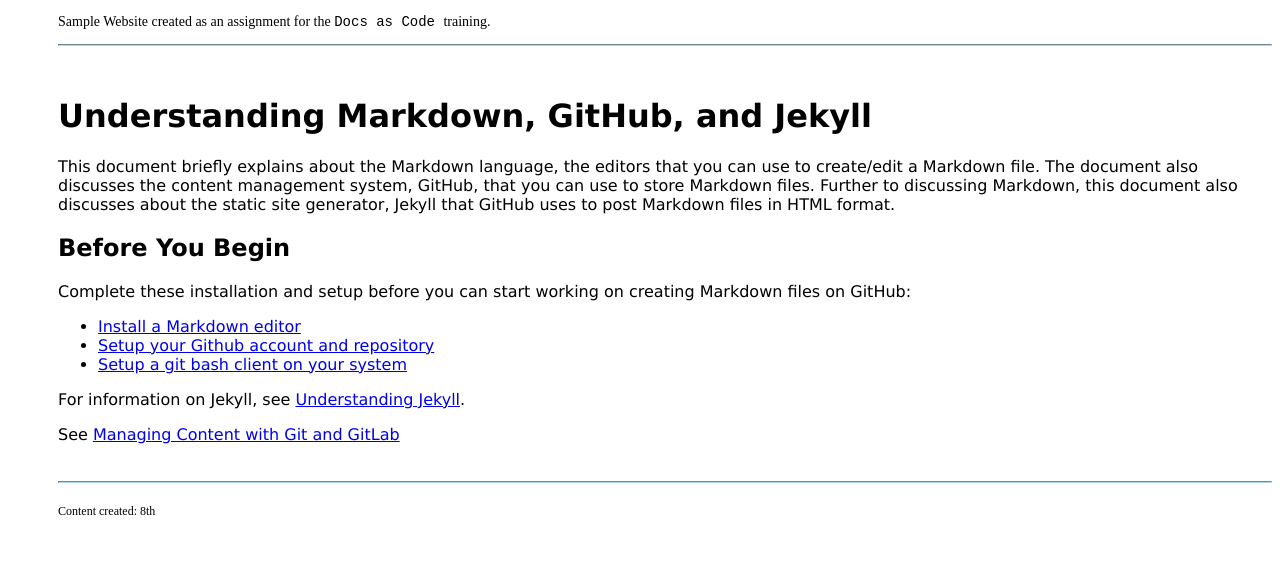
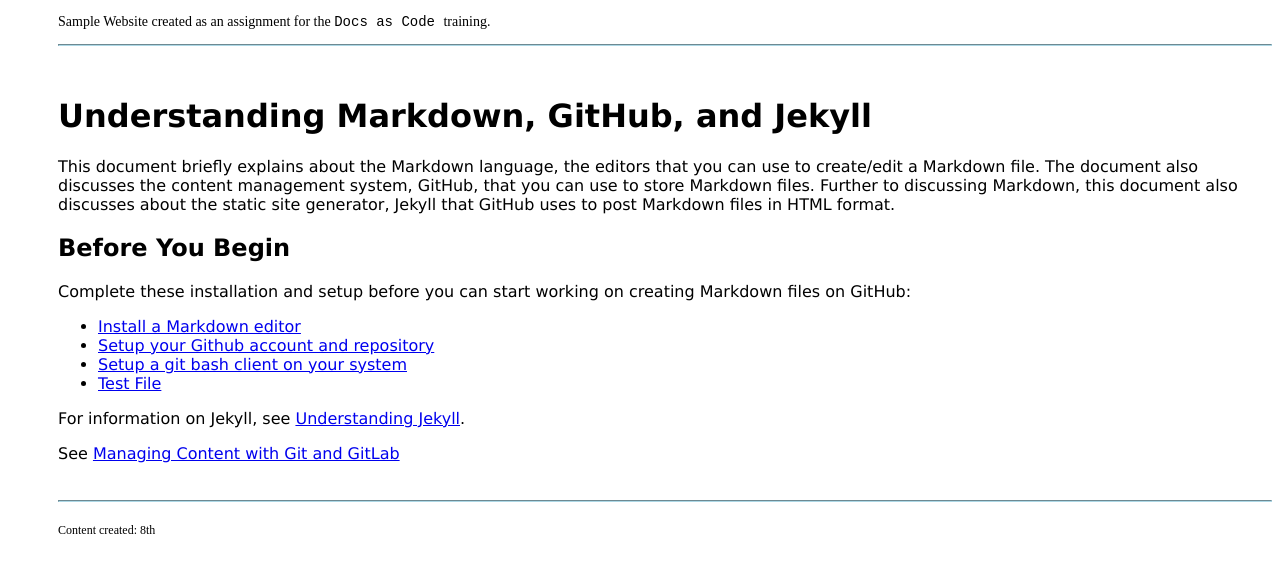
Before and after one commit to sanitharao/twtsession, a Jekyll site: the page built from index.md, in a window 1280 px wide. Shown: the top 573 px of the page. Built offline with Jekyll 4.4.1, drawn with Linux system fonts in a browser that asks for light colours; our own code applies the rules of GitHub Pages for plain Markdown files.

Commit message:
Update index.md
added test.md

```diff
--- a/index.md
+++ b/index.md
@@ -16,6 +16,7 @@ Complete these installation and setup before you can start working on creating M
 - [Install a Markdown editor](topics/markdown.md)
 - [Setup your Github account and repository](topics/github.md)
 - [Setup a git bash client on your system](topics/download_and_install_git_bash.md)
+- [Test File](test.md)
 
 For information on Jekyll, see [Understanding Jekyll](topics/jekyll.md).
 
```
